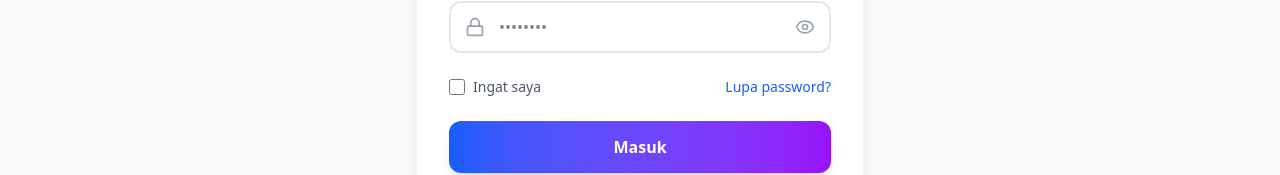
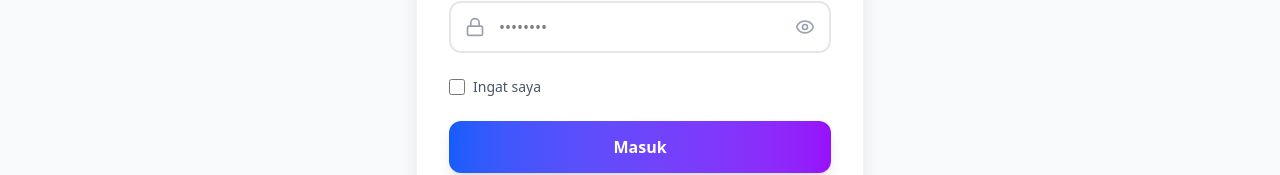
Before and after one commit to CAPSTONE-A25-CS076/frontend-lead-portal, a React (Vite) app: page /login in a window 1280 px wide. Shown: the part 437-612 px from the top of the page. Built offline with nearby package versions, Linux system fonts and the light colour scheme.

Commit message:
Remove "Forgot password?" button from LoginForm component

```diff
--- a/src/components/LoginForm.jsx
+++ b/src/components/LoginForm.jsx
@@ -73,12 +73,6 @@ export default function LoginForm({ onSubmit, isLoading }) {
           />
           <span className="ml-2 text-gray-600">Ingat saya</span>
         </label>
-        <button
-          type="button"
-          className="text-blue-600 hover:text-blue-700 font-medium transition-colors"
-        >
-          Lupa password?
-        </button>
       </div>
 
       {/* Submit Button */}
```
